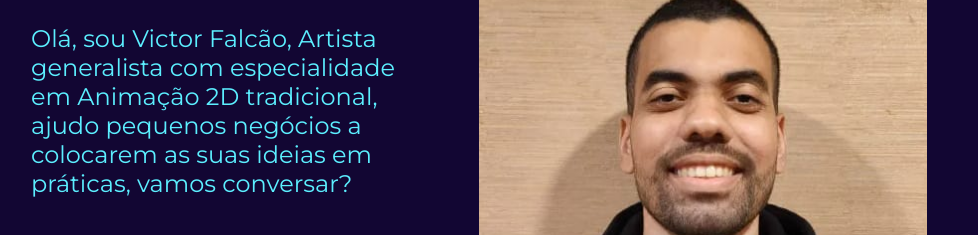
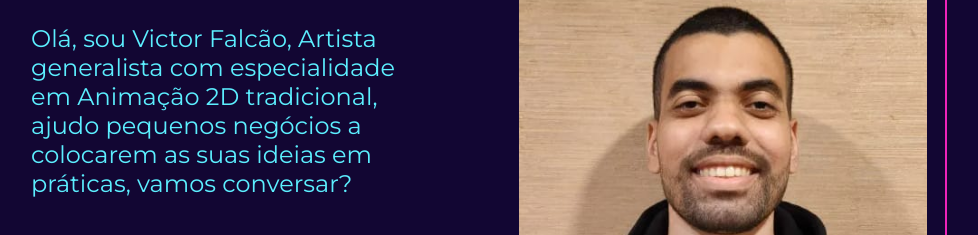
Before and after one commit to falkhorus/primeiro-portifolio, a plain HTML site: page index.html in a window 1280 px wide. Shown: the part 360-595 px from the top of the page, without its empty margins (161-1139 px from the left). Drawn offline with nearby package versions, Linux system fonts and the light colour scheme.

Commit message:
refatorada: melhoria da estrutura e a reparo de erros das páginas 'sobre mim e home; aprimorei o CSS, os botoes para melhor layout  no celular e transições, borda adicionada

```diff
--- a/index.html
+++ b/index.html
@@ -12,10 +12,8 @@
             <a class="cabecalho__menu__link" href="index.html">Home</a>
             <a class="cabecalho__menu__link" href="about.html">Sobre mim</a>
         </nav>
-
     </header>
     <main class="apresentacao">
-
         <section class="apresentacao__conteudo">
             <h1 class="apresentacao__conteudo__titulo">Eleve seu negócio digital a outro nível <strong class="destaque-titulo">com arte de qualidade!</strong></h1>
             <p class="apresentacao__conteudo__texto">Olá, sou Victor Falcão,  Artista generalista com especialidade em Animação 2D tradicional, ajudo pequenos negócios a colocarem as suas ideias em práticas, vamos conversar?</p>
@@ -26,11 +24,14 @@
                 <a class="apresentacao__links__botao" href="https://www.linkedin.com/in/victorhugofalcao/"> <img src="./icones/linkedin.png" alt="Ícone do Linkedin">Linkedin</a>
             </div>
         </section>
-        <img class="apresentacao__imagem" src="./icones/eu.jpg" alt="imagem do Victor Falcão">
+        <div class="apresentacao__imagem__container">
+            <img class="apresentacao__imagem" src="./icones/eu.jpg" alt="imagem do Victor Falcão">
+            <div class="apresentacao__stroke"></div>
+        </div>
     </main>
-    <footer class="rodape">Desenvolvido por Victor Falcão</footer>
-
-
-
+    <footer class="rodape">
+        <!-- bota na tag "p", mo vacilo -->
+        <p>Desenvolvido por Victor Falcão</p>
+    </footer>
 </body>
 </html>
--- a/styles/style.css
+++ b/styles/style.css
@@ -42,8 +42,6 @@ body {
 
 }
 
-
-
  .apresentacao {    /*chamando classe apresentaçao dentro do main */
     padding: 5% 15%; /* define uma margem, (esquerda/direita) nesse caso o definido foi 10% */
     display: flex;  /* O main vai ser display flex e todo mundo fica no sentido de linha*/
@@ -84,11 +82,9 @@ body {
 }
 
 .apresentacao__links__subtitulo {
-
     font-family: var(--fonte-primaria);
     font-weight: 400;
     font-size: 1.5rem;
-
 }
 
 .apresentacao__links__botao {
@@ -106,21 +102,42 @@ body {
     color:var(--cor-secundaria);           /* adiciona cor */
     font-family: var(--fonte-secundaria);  /* muda a tipografia */
     border: 2px solid #5cefff;
+    transition: 0.5s; /* tempo de transição do efeito hover */
 }
 
 .apresentacao__links__botao:hover {
     padding: 3%;
     background-color: var(--cor-terciaria);
-
-
+    transition: 0.5s; /* tempo de transição do efeito hover */
 }
 
 .apresentacao__conteudo__texto:hover {
     color:var(--cor-hover);
+    transition: 1s; /* tempo de transição do efeito hover no texto, mais suave e legal*/
+}
+
+.apresentacao__imagem__container {
+    position: relative;
+    display: inline-block;
 }
 
 .apresentacao__imagem {
-    width: 50%;
+    display: block;
+    width: 100%;
+    max-width: 500px;
+    border-radius: 15px;
+    z-index: 1;
+}
+
+.apresentacao__stroke {
+    position:  absolute;
+    top: -20px;
+    right: -20px;
+    width: 100%;
+    height: 100%;
+    border: 2px solid var(--cor-terciaria);
+    border-radius: 8px;
+    z-index: -1; /* coloca a imagem atrás da outra */
 }
 
 .rodape {
@@ -134,7 +151,6 @@ body {
 }
 
 @media (max-width: 1200px) {  /* Se a largura da tela chegar em 1300px... */
-
     .cabecalho {
         padding: 10%
     }
@@ -148,9 +164,11 @@ body {
         padding: 5%;
     }
 
+    .apresentacao__links__botao {
+        padding: 5%; /* aumenta o padding para o icone nao grudar no texto% */
+    }
+
     .apresentacao__conteudo {
         width: auto;
     }
-
-
 }
```
Also changed, not shown: about.html (+14 -14 lines).
